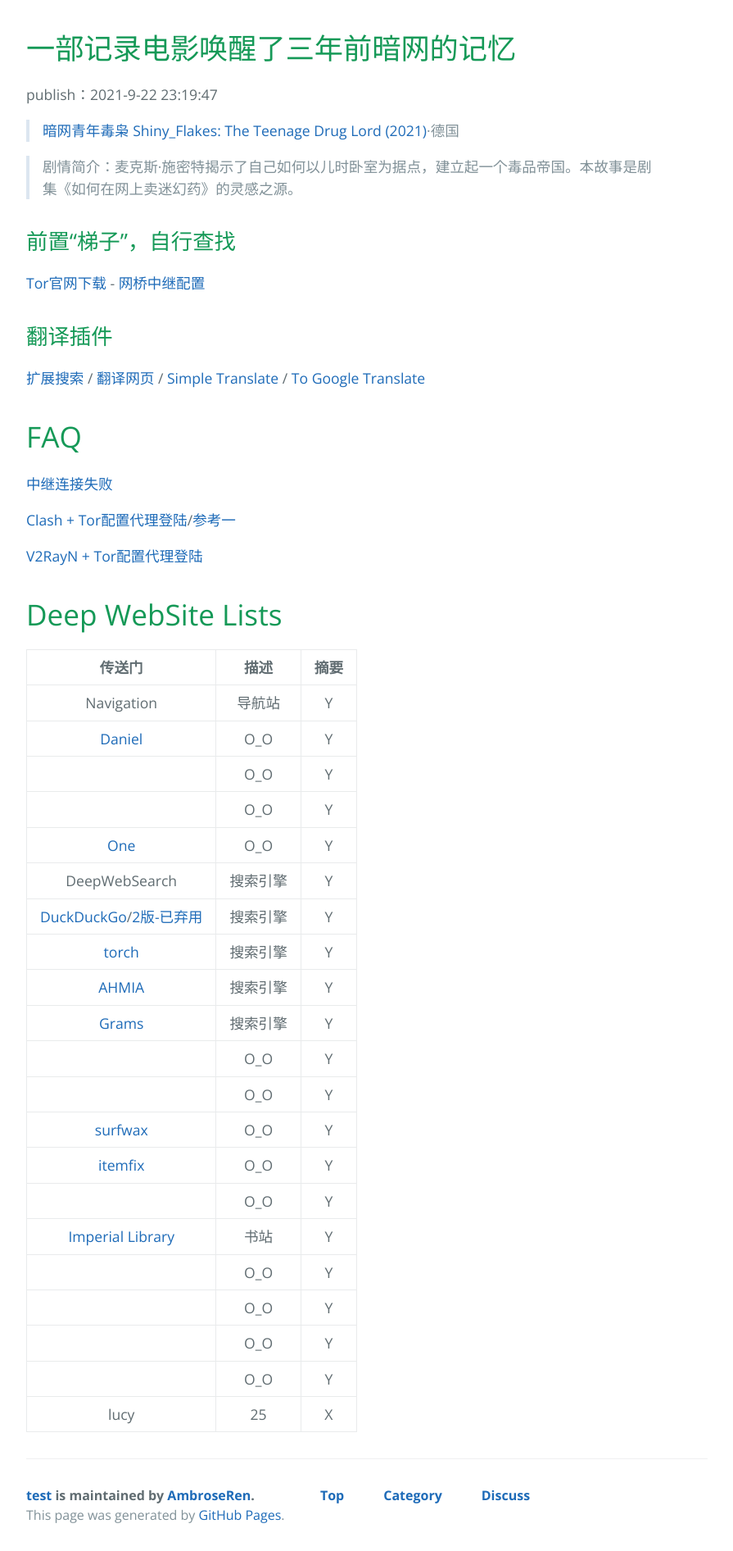
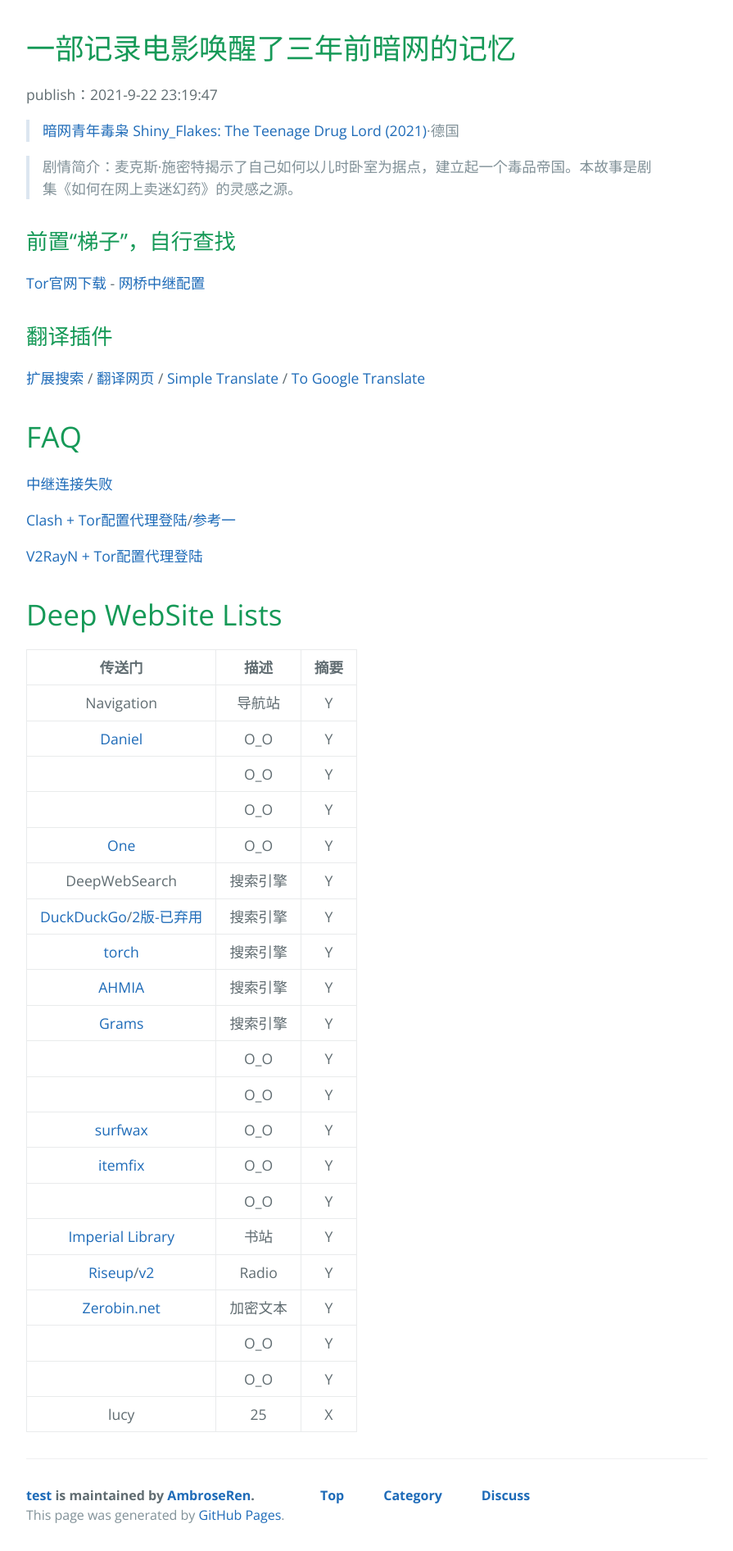
Before and after one commit to AmbroseRen/test, a Jekyll site: the page built from Doc/Tools/Tor.md, in a window 1280 px wide. Shown: the whole page at 82% size, without its empty margins (192-1087 px from the left). Built offline with Jekyll 4.4.1, drawn with Linux system fonts in a browser that asks for light colours; our own code applies the rules of GitHub Pages for plain Markdown files; the repository's description, which GitHub fills in, is left out.

Commit message:
Update Tor.md

```diff
--- a/Doc/Tools/Tor.md
+++ b/Doc/Tools/Tor.md
@@ -42,8 +42,8 @@
 | [itemfix](https://www.itemfix.com/?r=ll) | O_O | Y |
 | []() | O_O | Y |
 | [Imperial Library](http://kx5thpx2olielkihfyo4jgjqfb7zx7wxr3sd4xzt26ochei4m6f7tayd.onion/) | 书站 | Y |
-| []() | O_O | Y |
-| []() | O_O | Y |
+| [Riseup](http://anonyradixhkgh5myfrkarggfnmdzzhhcgoy2v66uf7sml27to5n2tid.onion/)/[v2](http://76qugh5bey5gum7l.onion/) | Radio | Y |
+| [Zerobin.net](http://zerobinftagjpeeebbvyzjcqyjpmjvynj5qlexwyxe7l3vqejxnqv5qd.onion/) | 加密文本 | Y |
 | []() | O_O | Y |
 | []() | O_O | Y |
 | lucy | 25 | X |
```
